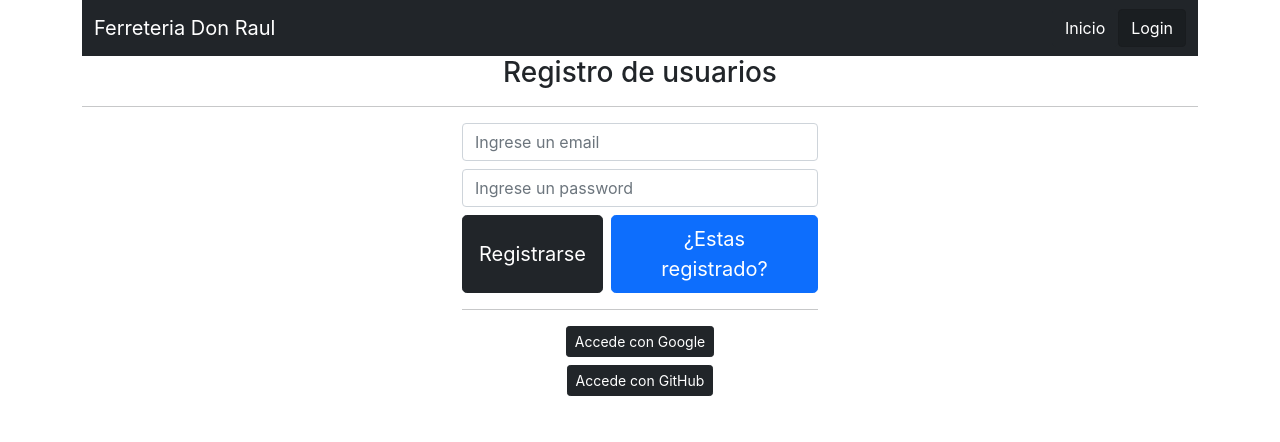
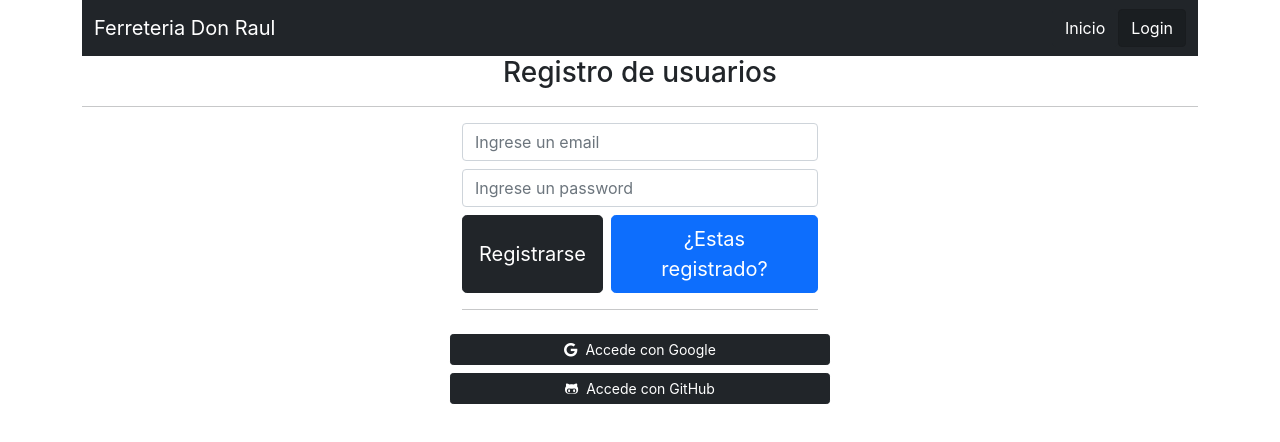
Before and after one commit to EdMass/ferreteria-raul-redux, a React (Create React App) app: page /login in a window 1280 px wide. Shown: the top 442 px of the page. Built offline with nearby package versions, Linux system fonts and the light colour scheme; no server answers.

Commit message:
configuracion login con github

```diff
--- a/package.json
+++ b/package.json
@@ -9,8 +9,11 @@
     "firebase": "^9.6.10",
     "react": "^18.0.0",
     "react-dom": "^18.0.0",
+    "react-redux": "^7.2.8",
     "react-router-dom": "^6.3.0",
     "react-scripts": "5.0.0",
+    "redux": "^4.1.2",
+    "redux-thunk": "^2.4.1",
     "web-vitals": "^2.1.4"
   },
   "scripts": {
--- a/public/index.html
+++ b/public/index.html
@@ -37,6 +37,13 @@
       integrity="sha384-ka7Sk0Gln4gmtz2MlQnikT1wXgYsOg+OMhuP+IlRH9sENBO0LRn5q+8nbTov4+1p"
       crossorigin="anonymous"
     ></script>
+    <link
+      rel="stylesheet"
+      href="https://cdnjs.cloudflare.com/ajax/libs/font-awesome/6.1.1/css/all.min.css"
+      integrity="sha512-KfkfwYDsLkIlwQp6LFnl8zNdLGxu9YAA1QvwINks4PhcElQSvqcyVLLD9aMhXd13uQjoXtEKNosOWaZqXgel0g=="
+      crossorigin="anonymous"
+      referrerpolicy="no-referrer"
+    />
   </head>
   <body>
     <noscript>You need to enable JavaScript to run this app.</noscript>
--- a/src/components/Login.jsx
+++ b/src/components/Login.jsx
@@ -6,7 +6,7 @@ import {
   signInWithEmailAndPassword,
   GithubAuthProvider,
   GoogleAuthProvider,
-  signInWithPopup
+  signInWithPopup,
 } from "firebase/auth";
 import { collection, addDoc, setDoc, doc } from "firebase/firestore";
 import { useNavigate } from "react-router-dom";
@@ -16,7 +16,6 @@ const auth = getAuth(fireApp);
 const googleAuth = new GoogleAuthProvider();
 
 const githubAuth = new GithubAuthProvider();
-
 
 const Login = () => {
   const [email, setEmail] = React.useState("");
@@ -94,7 +93,7 @@ const Login = () => {
     }
   }, [email, password, navigate]);
 
-const SignInGoogle = async() => {
+  const SignInGoogle = async () => {
     await signInWithPopup(auth, googleAuth)
       .then(async (result) => {
         await setDoc(doc(db, "usuarios", "google"), {
@@ -102,26 +101,28 @@ const SignInGoogle = async() => {
           uid: result.user.uid,
         });
         navigate("/admin");
-  }).catch((error) => {
+      })
+      .catch((error) => {
         console.log(error.code);
         console.log(error.message);
       });
-}
+  };
 
-const SignInGitHub = () => {
-   signInWithPopup(auth, githubAuth)
+  const SignInGitHub = async () => {
+    await signInWithPopup(auth, githubAuth)
       .then(async (result) => {
-    console.log(result)
+        console.log(result);
         await setDoc(doc(db, "usuarios", "github"), {
           email: result.user.email,
           uid: result.user.uid,
         });
         navigate("/admin");
-  }).catch((error) => {
+      })
+      .catch((error) => {
         console.log(error.code);
         console.log(error.message);
       });
-}
+  };
 
   return (
     <div className="mt-6">
@@ -161,20 +162,24 @@ const SignInGitHub = () => {
             </div>
           </form>
           <hr />
-          <div className="justify-content-center">
+          <div className="row justify-content-center">
             <button
-              className="btn btn-dark btn-sm d-md-flex mb-2"
+              className="btn btn-dark btn-sm mt-2 mb-2"
+              type="button"
               style={{ margin: "0 auto" }}
               onClick={SignInGoogle}
             >
+              <i className="fa-brands fa-google me-2 "></i>
               Accede con Google
             </button>
 
             <button
-              className="btn btn-dark btn-sm d-md-flex"
+              className="btn btn-dark btn-sm  "
+              type="button"
               style={{ margin: "0 auto" }}
               onClick={SignInGitHub}
             >
+              <i class="fa-brands fa-github-alt me-2"></i>
               Accede con GitHub
             </button>
           </div>
```
Also changed, not shown: 1 other file (tests, documents, lock files or other folders). Lines whose indentation alone changed are shown as unchanged.
